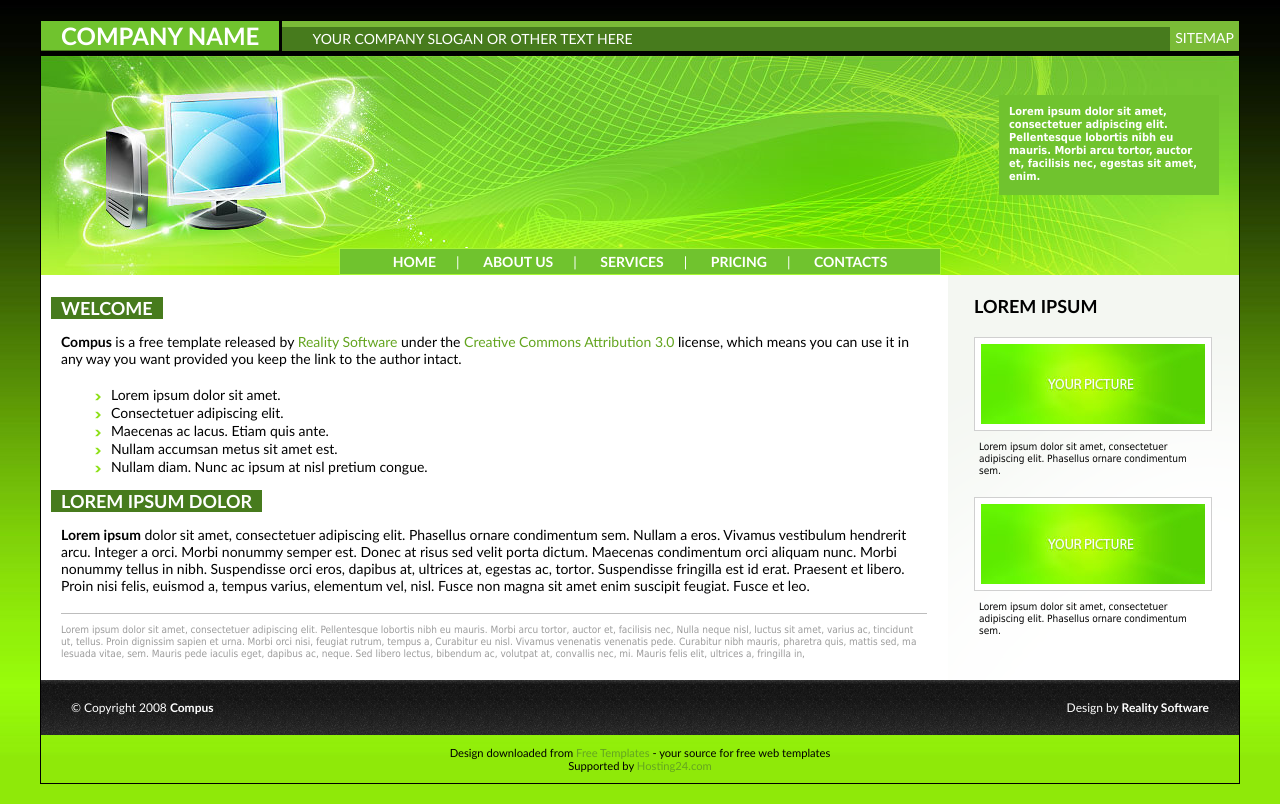
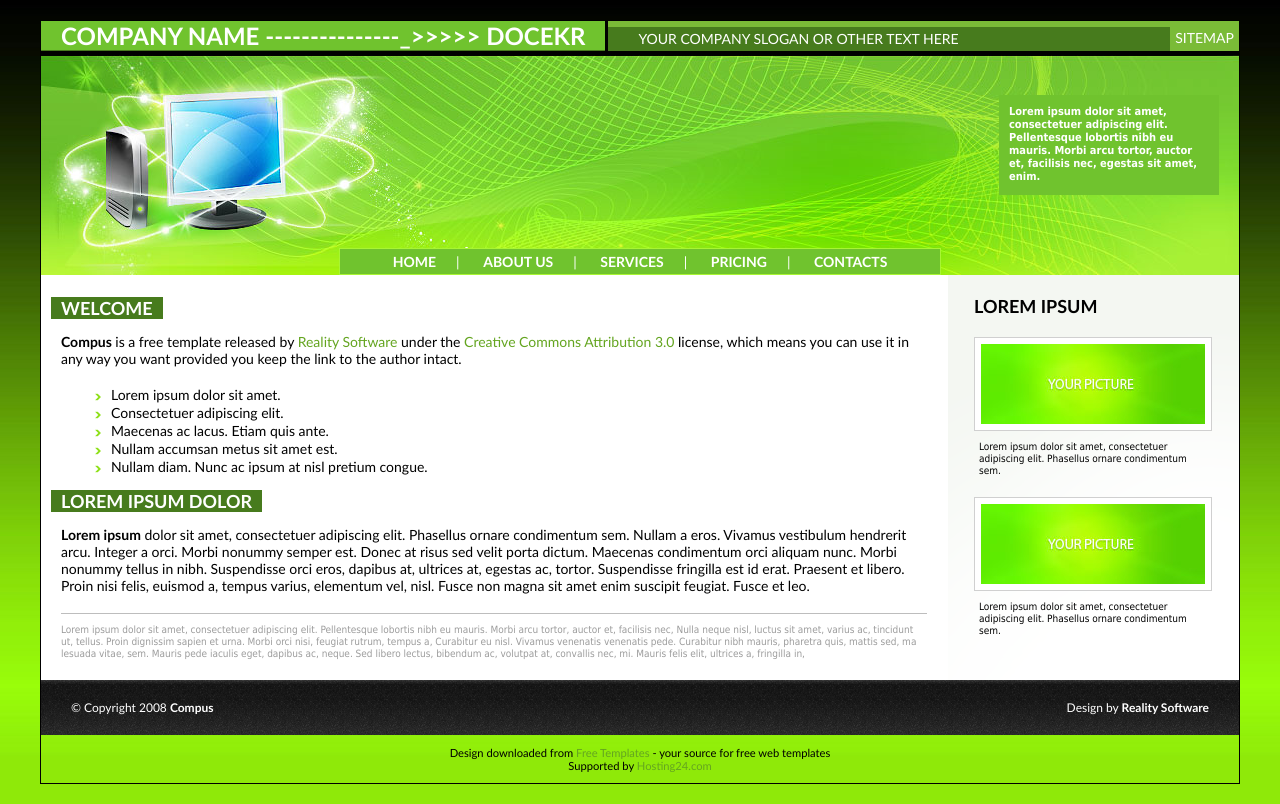
Before and after one commit to thomasrosales/dockerCourse, a plain HTML site: page pages/index.html in a window 1280 px wide. Drawn offline with Linux system fonts and the light colour scheme.

Commit message:
econd Commit

```diff
--- a/pages/index.html
+++ b/pages/index.html
@@ -10,7 +10,7 @@
 <body>
 <!-- header -->
 <div id="top">
-<div id="name"><a href="#">Company Name</a></div>
+<div id="name"><a href="#">Company Name ---------------_>>>>> DOCEKR</a></div>
 <div id="split"></div>
 <div style="border-top: 6px solid rgb(122, 187, 55); background-color: blue;">
 <div id="slogan"> Your company slogan or other text here</div>
```
